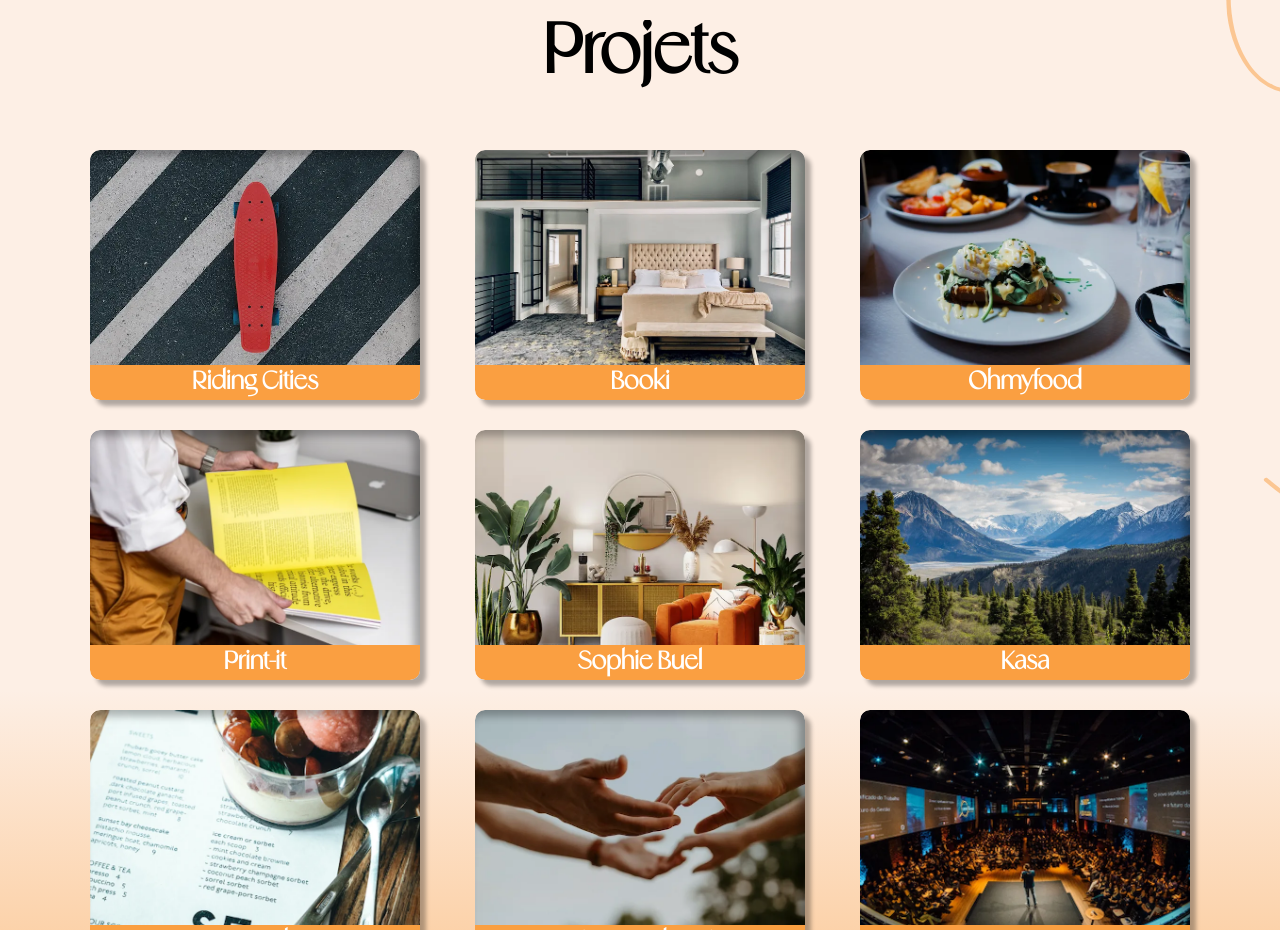
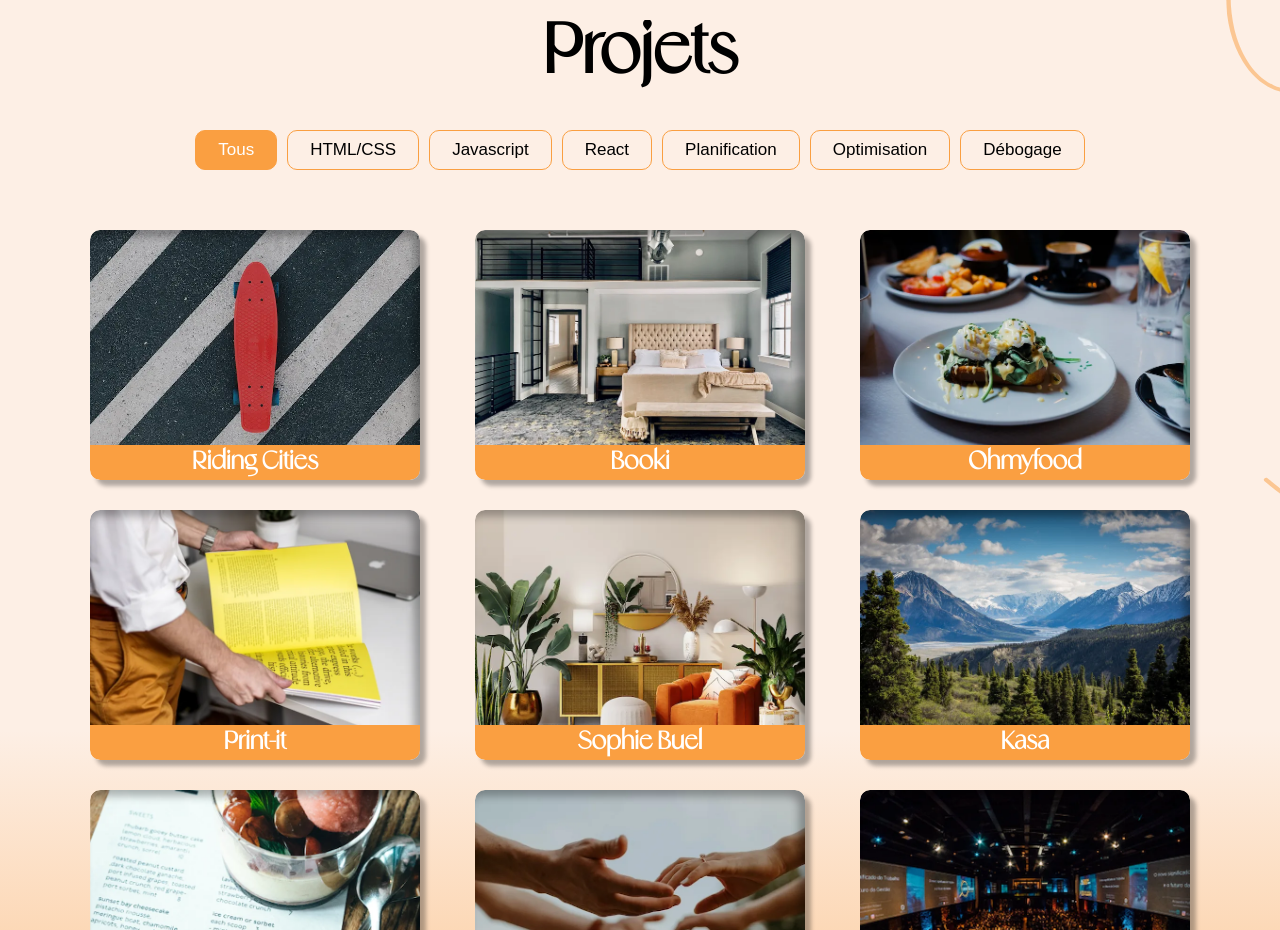
Before and after one commit to Aveamxela/Portfolio, a React (Create React App) app: page / in a window 1280 px wide. Shown: the part 860-1790 px from the top of the page. Built offline with nearby package versions, Linux system fonts and the light colour scheme.

Commit message:
filtres pour projets

```diff
--- a/public/data.json
+++ b/public/data.json
@@ -145,7 +145,7 @@
         },
         {
             "id": 7,
-            "type": "Planification de projet",
+            "type": "Planification",
             "title": "MenuMaker",
             "subtitle": "Outil de création / diffusion / impression de menu",
             "cover": "/images/menu_maker.webp",
--- a/src/assets/style/index.scss
+++ b/src/assets/style/index.scss
@@ -11,3 +11,4 @@
 @import '../../components//button/button.scss';
 @import '../../components/formModal/formModal.scss';
 @import '../../components/modeSwitch/modeSwitch.scss';
+@import '../../components/filterButtons/filterButtons.scss';
--- /dev/null
+++ b/src/components/filterButtons/FilterButtons.jsx
@@ -0,0 +1,84 @@
+import React, { useEffect, useState } from "react";
+import { fetchProjectsType } from "../../services/fetchProjectsType";
+
+export default function FilterButtons() {
+    const [projectTypes, setProjectTypes] = useState([]);
+    const [selectedTypes, setSelectedTypes] = useState(["Tous"]);
+    const [isActive, setIsActive] = useState([0]);
+
+    const handleClick = (type, i) => {
+        let updatedSelectedTypes;
+
+        if (type === "Tous") {
+            updatedSelectedTypes = ["Tous"];
+            setIsActive([0]);
+        } else {
+            if (selectedTypes.includes("Tous")) {
+                // Si "Tous" était sélectionné, désélectionner "Tous" et mettre à jour la sélection
+                updatedSelectedTypes = [type];
+                setIsActive([i]);
+            } else {
+                // Si "Tous" n'est pas sélectionné, mettre à jour la sélection
+                updatedSelectedTypes = selectedTypes.includes(type)
+                    ? selectedTypes.filter((item) => item !== type)
+                    : [...selectedTypes, type];
+
+                // Si tous les boutons (sauf "Tous") sont sélectionnés, sélectionner "Tous" à la place
+                if (
+                    projectTypes
+                        .slice(1)
+                        .every((projectType) =>
+                            updatedSelectedTypes.includes(projectType)
+                        )
+                ) {
+                    updatedSelectedTypes = ["Tous"];
+                }
+            }
+            if (updatedSelectedTypes.length === 0) {
+                console.log("check");
+                updatedSelectedTypes = ["Tous"];
+            }
+        }
+        // Mets à jour les boutons actifs en fonction des types sélectionnés
+        setIsActive(
+            updatedSelectedTypes.map((selectedType) =>
+                projectTypes.indexOf(selectedType)
+            )
+        );
+        const event = new CustomEvent("selectedTypes", {
+            detail: { types: updatedSelectedTypes },
+        });
+        document.dispatchEvent(event);
+        setSelectedTypes(updatedSelectedTypes);
+    };
+
+    useEffect(() => {
+        console.log({ selectedTypes });
+    }, [projectTypes, selectedTypes, isActive]);
+
+    useEffect(() => {
+        fetchProjectsType()
+            .then((types) => {
+                setProjectTypes(types);
+            })
+            .catch((error) => {
+                console.log(error);
+            });
+    }, []);
+
+    return (
+        <div className="buttons">
+            {projectTypes.map((type, i) => (
+                <button
+                    className={`button-type ${
+                        isActive.includes(i) ? "active-button" : ""
+                    }`}
+                    key={i}
+                    onClick={() => handleClick(type, i)}
+                >
+                    {type}
+                </button>
+            ))}
+        </div>
+    );
+}
--- /dev/null
+++ b/src/components/filterButtons/filterButtons.scss
@@ -0,0 +1,22 @@
+.buttons{
+    margin-top:40px;
+    display: flex;
+    justify-content: center;
+    gap: 10px;
+    flex-wrap: wrap;
+    .button-type {
+	display: flex;
+	border-radius: 10px;
+	background-color: var(--secondary-color);
+	border : 1px solid var(--main-color);
+	color: var(--tertiary-color);
+	padding: 9px 22px 9px 22px;
+    font-size: 17px;
+    height: auto;
+    cursor:pointer;
+}
+.active-button {
+	background-color: var(--main-color);
+	color: var(--last-color);
+}
+}
--- a/src/components/project/project.jsx
+++ b/src/components/project/project.jsx
@@ -4,10 +4,25 @@ import Modal from "../modal/modal";
 import Button from "../button/button";
 
 export default function Project() {
+    const [projectsTypes, setProjectsTypes] = useState(["Tous"]);
     const [showModal, setShowModal] = useState(false);
     const [projects, setProjects] = useState([]); // Stocke les données des projets.
     // const [loading, setLoading] = useState(false);
-    const [selectedProjectId, setSelectedProjectId] = useState(null);//Stocke l'ID du projet sélectionné.
+    const [selectedProjectId, setSelectedProjectId] = useState(null); //Stocke l'ID du projet sélectionné.
+
+    document.addEventListener("selectedTypes", ({ detail }) => {
+        setProjectsTypes(detail.types);
+    });
+
+    function filteredProjects() {
+        return projects.filter((project) => {
+            if (projectsTypes.includes("Tous")) {
+                return true;
+            }
+            return projectsTypes.some((type) => project.type.includes(type));
+        });
+    }
+    console.log(filteredProjects());
 
     const openModal = (projectId) => {
         setShowModal(true);
@@ -16,7 +31,8 @@ export default function Project() {
     const closeModal = () => {
         setShowModal(false);
     };
-// Chargement des données des projets.
+
+    // Chargement des données des projets.
     useEffect(() => {
         // setLoading(true);
         fetchProjectsData()
@@ -37,10 +53,9 @@ export default function Project() {
     //         </>
     //     );
     // }
-
     return (
         <>
-            {projects.map((project, i) => {
+            {filteredProjects().map((project, i) => {
                 return (
                     <figure className="project" key={i}>
                         <img src={project.cover} alt={project.alt} />
--- a/src/components/projects/projects.jsx
+++ b/src/components/projects/projects.jsx
@@ -1,9 +1,11 @@
+import FilterButtons from "../filterButtons/FilterButtons";
 import Project from "../project/project";
 
 export default function Projects() {
     return (
         <section id="projects">
             <h2 className="titleProjects">Projets</h2>
+            <FilterButtons/>
             <div className="projects">
                 <Project />
             </div>
--- /dev/null
+++ b/src/services/fetchProjectsType.jsx
@@ -0,0 +1,23 @@
+export async function fetchProjectsType() {
+    try {
+        // requête HTTP pour récupérer les données depuis notre fichier JSON
+        const response = await fetch(process.env.PUBLIC_URL + "/data.json");
+        if (!response.ok) {
+            throw new Error("Erreur de chargement des données");
+        }
+        //Si réponse valide, extraction des données json
+        const data = await response.json();
+        const datas = { projects: [{ type: "Tous" }, ...data.projects] };
+        console.log({ datas });
+
+       const projectTypes = datas.projects.map((project) => project.type);
+       // Utilisez un Set pour obtenir des types uniques
+       const uniqueProjectTypes = Array.from(new Set(projectTypes));
+
+       console.log({ uniqueProjectTypes });
+
+       return uniqueProjectTypes;
+    } catch (error) {
+        throw error;
+    }
+}
```
